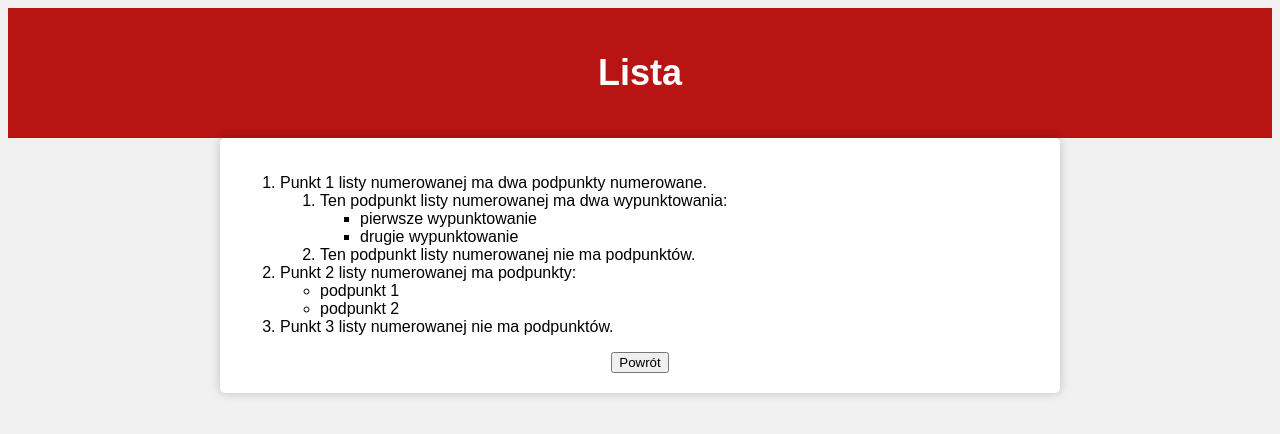
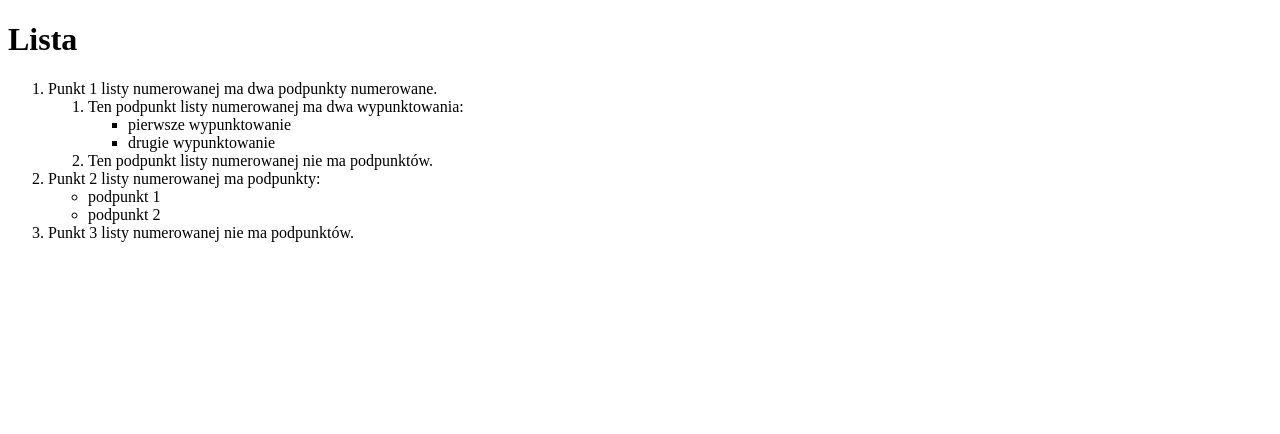
Before and after one commit to Saproom/lekcja_6, a plain HTML site: page index.html in a window 1280 px wide. Drawn offline with Linux system fonts and the light colour scheme.

Commit message:
Update index.html

```diff
--- a/index.html
+++ b/index.html
@@ -2,33 +2,8 @@
 <html>
 <head>
     <meta charset="UTF-8">
-    <meta name="author" content="Miłosz Miksa" />
+    <meta name="author" content="Oliwier Kopycki" />
     <title>Lista</title>
-	  <link rel="stylesheet" href="button.css">
-    <style>
-        body {
-            font-family: Arial, sans-serif;
-            background-color: #f0f0f0;
-            text-align: center;
-        }
-        header {
-            background-color: #b81414;
-            color: #fff;
-            padding: 20px;
-        }
-        h1 {
-            font-size: 36px;
-        }
-        .content {
-            max-width: 800px;
-            margin: 0 auto;
-            padding: 20px;
-            background-color: #fff;
-            border-radius: 5px;
-            box-shadow: 0 0 10px rgba(0, 0, 0, 0.2);
-            text-align: left
-        }
-    </style>
 </head>
 <body>
     <header>
@@ -55,7 +30,6 @@
         </li>
         <li>Punkt 3 listy numerowanej nie ma podpunktów.</li>
       </ol>
-	  <center><a href="zadania.html"><button class="return-button">Powrót</button></a></center>
     </div>
 </body>
 </html>
```
